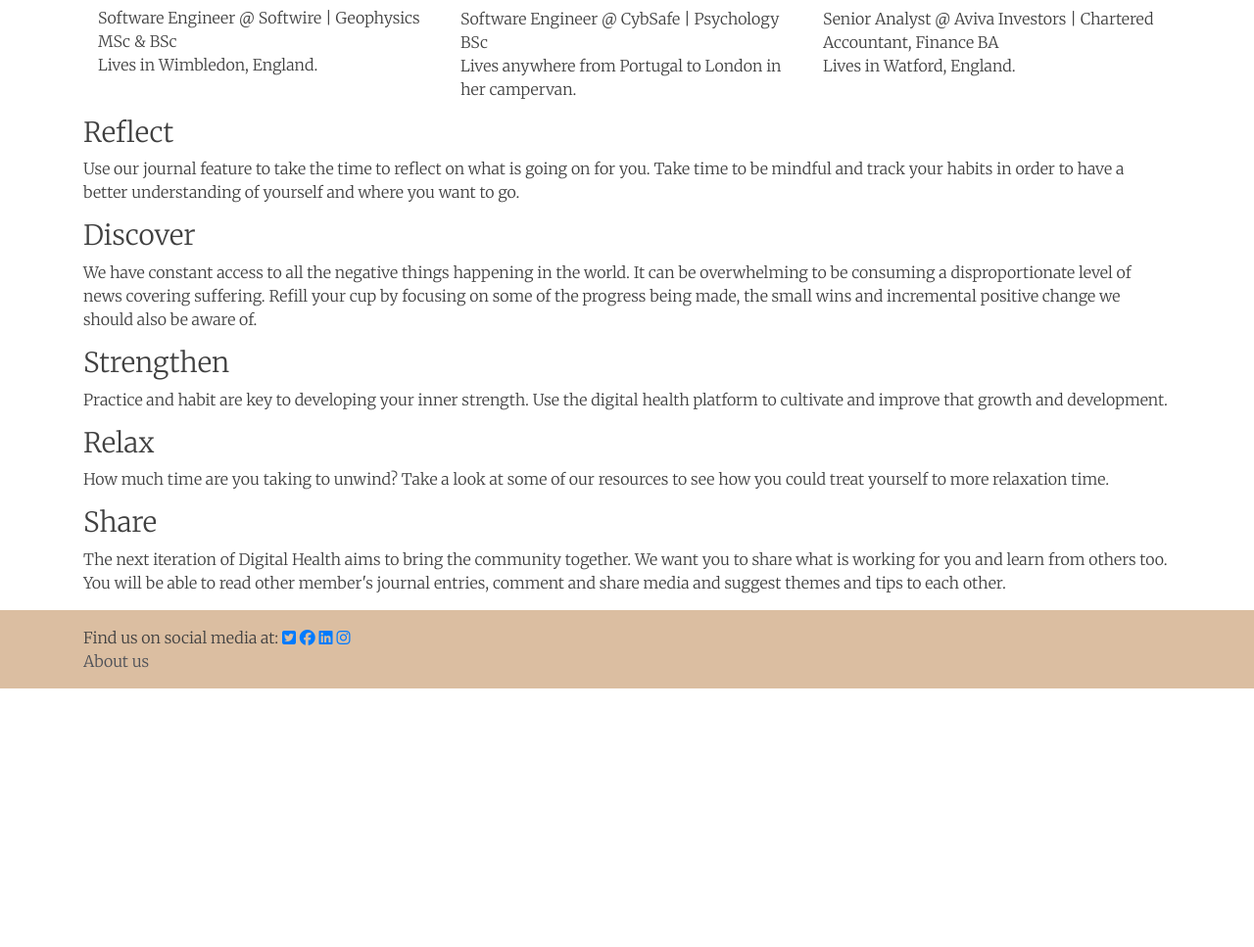
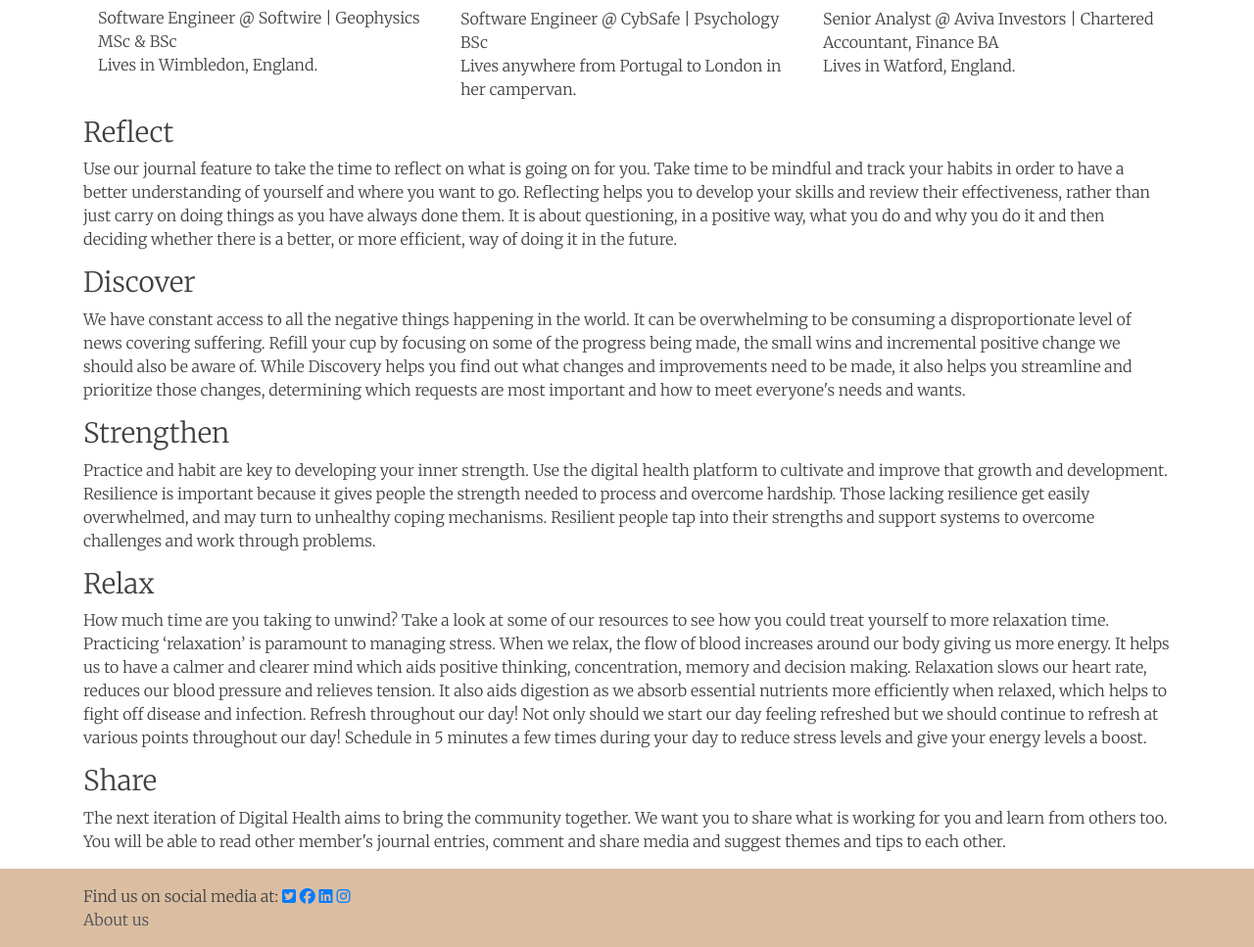
Before and after one commit to jswoodburn/sky-get-into-tech-project, a Flask app: page /aboutus in a window 1280 px wide. Shown: the part 718-1685 px from the top of the page at 98% size. Before the commit the page ends 1421 px from the top, so only its background shows below. Run offline with Flask 2, Linux system fonts and the light colour scheme; some libraries are stand-ins or nearby versions.

Commit message:
added more text to about us

```diff
--- a/application/templates/aboutus.html
+++ b/application/templates/aboutus.html
@@ -10,7 +10,7 @@ track your progress, see what is working well for you, and regain balance with h
 <div class="container">
   <div class="row">
     <div class="col-sm">
-      <img src="../static/Jax.jpeg" width="300px">
+      <img src="../static/Jaxsquare.jpeg" width="300px">
 <h3>Jax</h3>
 <p>Software Engineer @ Softwire | Geophysics MSc & BSc
 <br>
@@ -23,7 +23,7 @@ track your progress, see what is working well for you, and regain balance with h
   <br>  Lives anywhere from Portugal to London in her campervan.<p>
     </div>
     <div class="col-sm">
-      <img src="../static/Suh.jpg" width="300px">
+      <img src="../static/Suhsquare.jpg" width="300px">
 <h3>Suh</h3>
 <p>Senior Analyst @ Aviva Investors | Chartered Accountant, Finance BA
   <br> Lives in Watford, England.</p>
@@ -32,28 +32,38 @@ track your progress, see what is working well for you, and regain balance with h
 </div>
 
 
-
-
-
-
-
-
-
-
-
 <h3>Reflect</h3>
-<p>Use our journal feature to take the time to reflect on what is going on for you. Take time to be mindful and track
-your habits in order to have a better understanding of yourself and where you want to go. </p>
+    <p>Use our journal feature to take the time to reflect on what is going on for you. Take time to be mindful and
+        track
+        your habits in order to have a better understanding of yourself and where you want to go. Reflecting helps you
+        to develop your skills and review their effectiveness, rather than just carry on doing things
+        as you have always done them. It is about questioning, in a positive way, what you do and why you do it and then
+        deciding whether there is a better, or more efficient, way of doing it in the future. </p>
 <h3 id="discover">Discover</h3>
-<p>We have constant access to all the negative things happening in the world. It can be overwhelming to be consuming
-a disproportionate level of news covering suffering. Refill your cup by focusing on some of the progress being made,
-the small wins and incremental positive change we should also be aware of. </p>
+    <p>We have constant access to all the negative things happening in the world. It can be overwhelming to be consuming
+        a disproportionate level of news covering suffering. Refill your cup by focusing on some of the progress being
+        made,
+        the small wins and incremental positive change we should also be aware of. While Discovery helps you find out
+        what changes and improvements need to be made, it also helps you streamline and prioritize those
+        changes, determining which requests are most important and how to meet everyone's needs and wants. </p>
 <h3 id="strengthen">Strengthen</h3>
-<p> Practice and habit are key to developing your inner strength. Use the digital health platform to cultivate
-and improve that growth and development. </p>
+    <p> Practice and habit are key to developing your inner strength. Use the digital health platform to cultivate
+        and improve that growth and development. Resilience is important because it gives people the strength
+        needed to process and overcome hardship. Those lacking resilience get easily overwhelmed, and
+        may turn to unhealthy coping mechanisms. Resilient people tap into their strengths and support systems to
+        overcome challenges and work through problems. </p>
 <h3 id="relax">Relax</h3>
-<p>How much time are you taking to unwind? Take a look at some of our resources to see how you could treat yourself to
-more relaxation time. </p>
+    <p>How much time are you taking to unwind? Take a look at some of our resources to see how you could treat yourself
+        to
+        more relaxation time. Practicing ‘relaxation’ is paramount to managing stress. When we relax,
+        the flow of blood increases around our body giving us more energy. It helps us to
+        have a calmer and clearer mind which aids positive thinking, concentration, memory and decision making.
+        Relaxation slows our heart rate, reduces our blood pressure and relieves tension. It also aids digestion as we
+        absorb essential nutrients more efficiently when relaxed, which helps to fight off disease and infection.
+        Refresh throughout our day!
+        Not only should we start our day feeling refreshed but we should continue to refresh at various points
+        throughout our day! Schedule in 5 minutes a few times during your day to reduce stress levels and give your
+        energy levels a boost.</p>
 <h3 id="share">Share</h3>
 <p>The next iteration of Digital Health aims to bring the community together. We want you to share what is working for
 you and learn from others too. You will be able to read other member's journal entries, comment and share media
```
Also changed, not shown: application/static/Jaxsquare.jpeg (added), application/static/Suhsquare.jpg (added).
